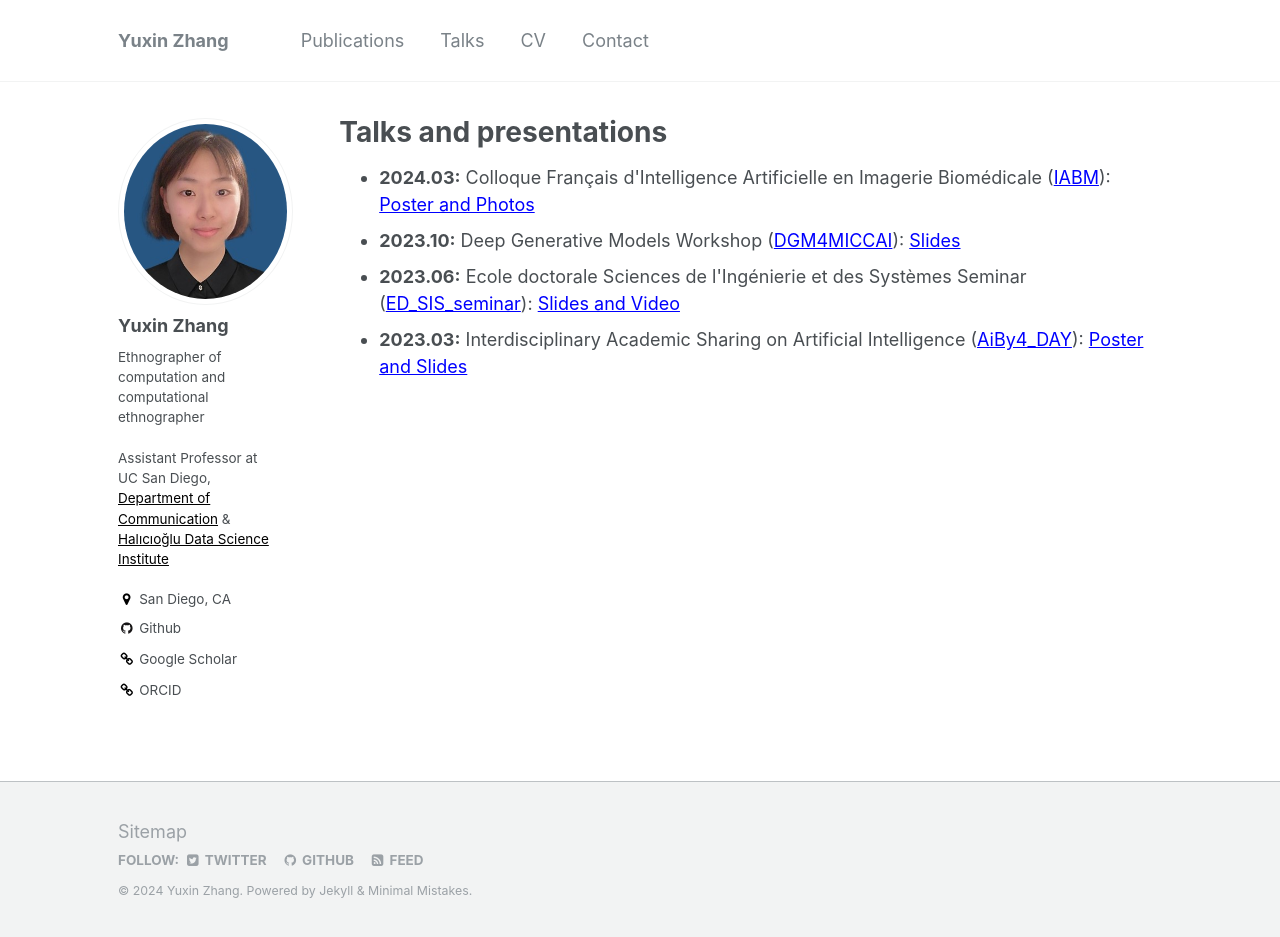
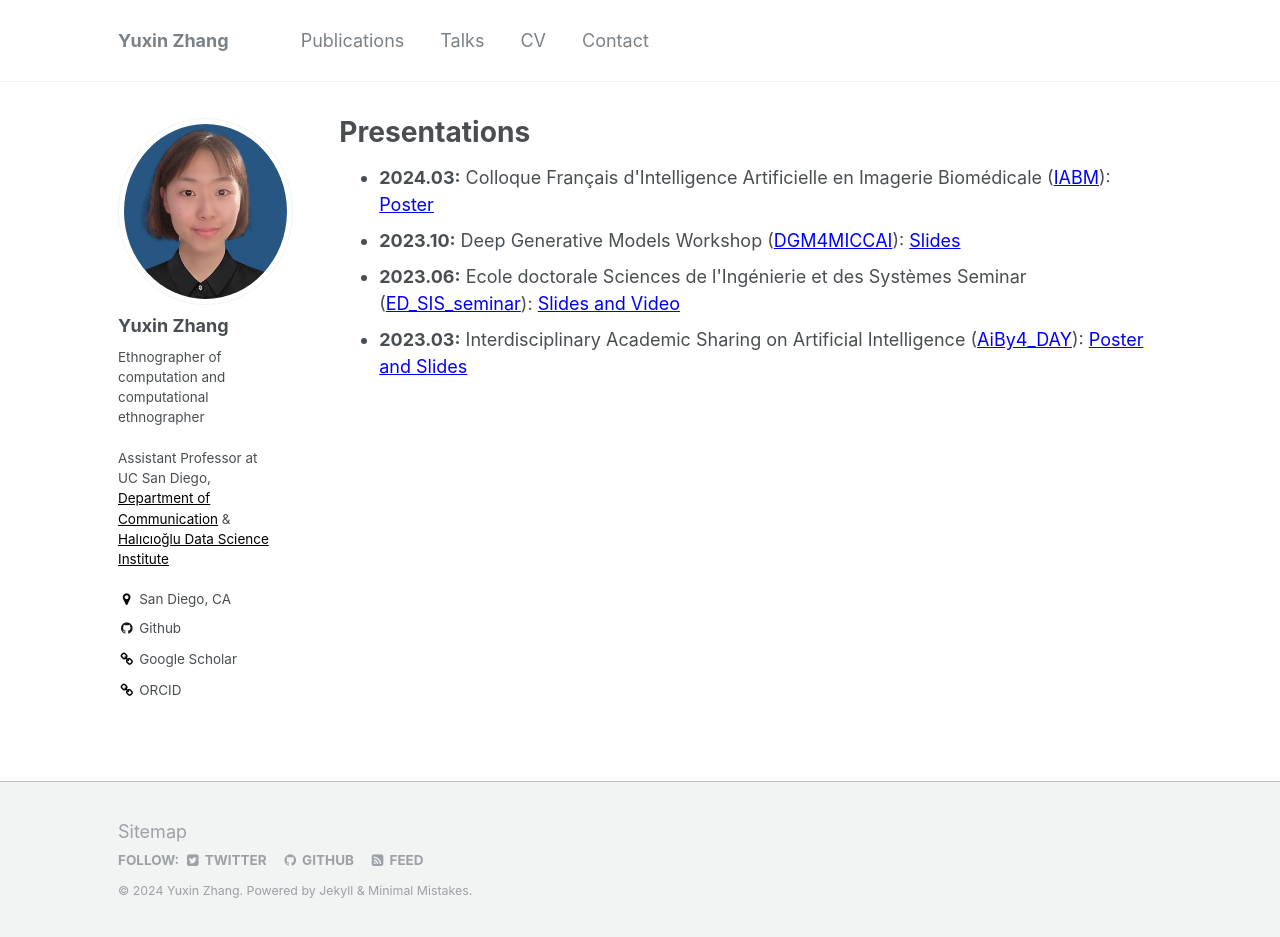
Before and after one commit to Yuxin-Zhang-Jasmine/Yuxin-Zhang-Jasmine.github.io, a Jekyll site: the page built from _pages/talks.html, in a window 1280 px wide and 937 px high. Built offline with Jekyll 4.4.1, drawn with Linux system fonts in a browser that asks for light colours.

Commit message:
Update talks.html

```diff
--- a/_pages/talks.html
+++ b/_pages/talks.html
@@ -1,6 +1,6 @@
 ---
 layout: archive
-title: "Talks and presentations"
+title: "Presentations"
 permalink: /talks/
 author_profile: true
 ---
@@ -8,7 +8,7 @@ author_profile: true
 
 <ul>
   <li>
-    <strong>2024.03:</strong> Colloque Français d'Intelligence Artificielle en Imagerie Biomédicale (<a href="https://iabm2024.sciencesconf.org/" style="color: blue; text-decoration: underline;">IABM</a>): <a href="https://drive.google.com/drive/folders/18JDe6w5a9Ze6fa70K2nd0LwfP0ZBQE8R?usp=sharing" style="color: blue; text-decoration: underline;">Poster and Photos</a>
+    <strong>2024.03:</strong> Colloque Français d'Intelligence Artificielle en Imagerie Biomédicale (<a href="https://iabm2024.sciencesconf.org/" style="color: blue; text-decoration: underline;">IABM</a>): <a href="https://drive.google.com/drive/folders/18JDe6w5a9Ze6fa70K2nd0LwfP0ZBQE8R?usp=sharing" style="color: blue; text-decoration: underline;">Poster</a>
   </li>
   <li>
     <strong>2023.10:</strong> Deep Generative Models Workshop (<a href="https://dgm4miccai.github.io/" style="color: blue; text-decoration: underline;">DGM4MICCAI</a>): <a href="https://drive.google.com/file/d/1GRZcRdZ70scFVBEEXA0NkeXGOI5yqbG1/view?usp=sharing" style="color: blue; text-decoration: underline;">Slides</a>
```
